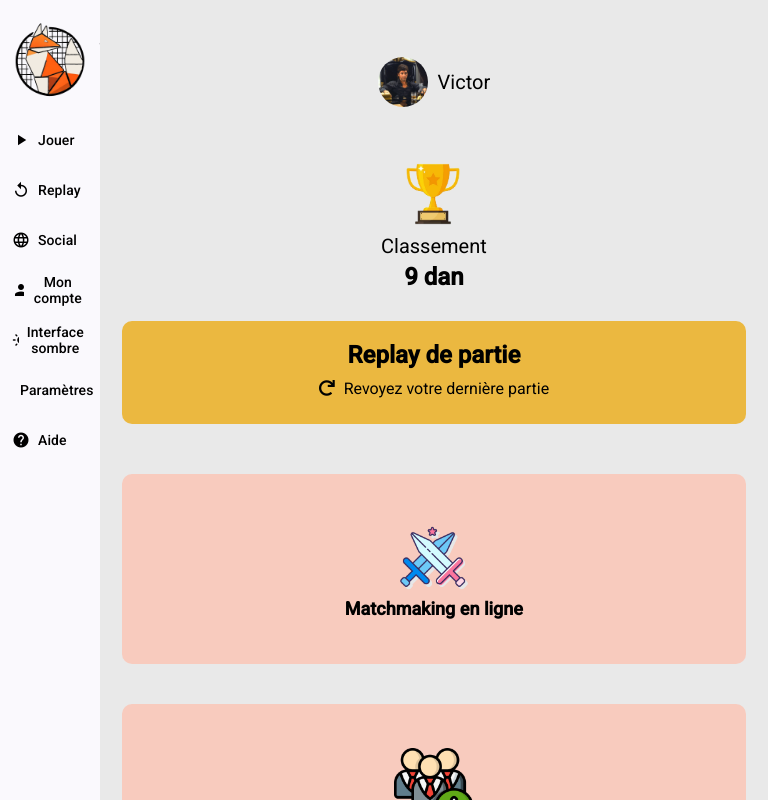
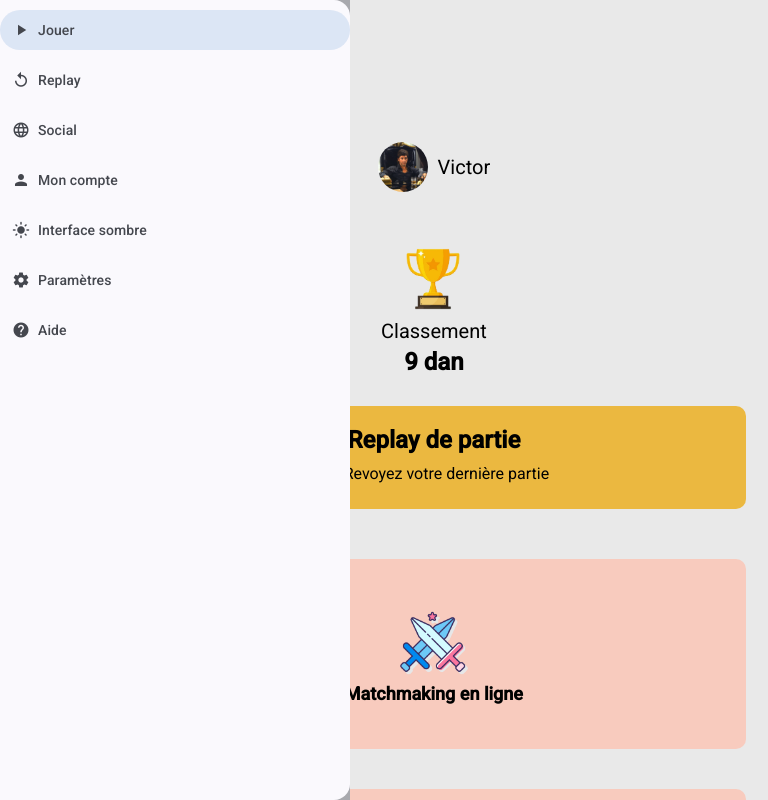
Before and after one commit to victorinhoOo/dijon-go-server, an Angular app in the folder Client/: page / in a window 768 px wide. Built offline with nearby package versions, Linux system fonts and the light colour scheme.

Commit message:
[component : navbar et hamberger-btn ]ajout du responsive dans la navbar

```diff
--- a/Client/src/app/app.component.html
+++ b/Client/src/app/app.component.html
@@ -1,7 +1,12 @@
 <div id="app-component-container">
-    <app-navbar></app-navbar>
+    <app-navbar *ngIf="isNavbarVisible" (closeNavbar)="onCloseNavbar()"></app-navbar>
 
   <div id="content-container">
-    <router-outlet></router-outlet>
+
+    <router-outlet>
+
+      <app-hamburger-btn (toggleNavbar)="toggleNavbar()" ></app-hamburger-btn>
+
+    </router-outlet>
   </div>
 </div>
--- a/Client/src/app/app.component.ts
+++ b/Client/src/app/app.component.ts
@@ -3,21 +3,33 @@ import { RouterOutlet } from '@angular/router';
 import { GridComponent } from './grid/grid.component';
 import { NavbarComponent } from './navbar/navbar.component';
 import { IndexComponent } from './index/index.component';
+import { CommonModule } from '@angular/common';
+import { HamburgerBtnComponent } from './hamburger-btn/hamburger-btn.component';
+import { HostListener } from '@angular/core';
 
 @Component({
   selector: 'app-root',
   standalone: true,
-  imports: [RouterOutlet, GridComponent, NavbarComponent, IndexComponent],
+  imports: [RouterOutlet, GridComponent, NavbarComponent, IndexComponent, CommonModule,HamburgerBtnComponent],
   templateUrl: './app.component.html',
   styleUrl: './app.component.css'
 })
 export class AppComponent implements AfterViewInit{
+
+  // Ajout d'une propriété pour gérer la visibilité de la navbar
+  private _isNavbarVisible: boolean = false;
+
+  // Getter pour obtenir la visibilité de la navbar
+  public get isNavbarVisible(): boolean {
+    return this._isNavbarVisible;
+  }
 
   title = 'Client';
   private state: string;
 
   public constructor(){
     this.state = "light"
+    this.checkScreenSize();
   }
 
   ngAfterViewInit(): void {
@@ -53,9 +65,28 @@ export class AppComponent implements AfterViewInit{
 
   }
 
+  // Méthode pour basculer la visibilité de la navbar
+  public toggleNavbar(): void {
+    this._isNavbarVisible = !this._isNavbarVisible;
+  }
+
+   // Méthode pour gérer la fermeture de la navbar
+   public onCloseNavbar(): void {
+    this._isNavbarVisible = false;
+  }
+
+  // Méthode pour vérifier la taille de l'écran et ajuster la navbar
+  private checkScreenSize(): void {
+    const screenWidth = window.innerWidth;
+    this._isNavbarVisible = screenWidth >= 768;
 
 
+  }
 
-
+  // Écouter les changements de taille de l'écran
+  @HostListener('window:resize', ['$event'])
+  onResize(event: any): void {
+    this.checkScreenSize();
+  }
 
 }
--- /dev/null
+++ b/Client/src/app/hamburger-btn/hamburger-btn.component.html
@@ -0,0 +1,6 @@
+
+<button class="test-nav-mobile" (click)="onToggleNavbar()">
+    <svg xmlns="http://www.w3.org/2000/svg" width="32" height="32" fill="currentColor" class="bi bi-list" viewBox="0 0 16 16">
+        <path fill-rule="evenodd" d="M2.5 12a.5.5 0 0 1 .5-.5h10a.5.5 0 0 1 0 1H3a.5.5 0 0 1-.5-.5m0-4a.5.5 0 0 1 .5-.5h10a.5.5 0 0 1 0 1H3a.5.5 0 0 1-.5-.5m0-4a.5.5 0 0 1 .5-.5h10a.5.5 0 0 1 0 1H3a.5.5 0 0 1-.5-.5"/>
+    </svg>
+</button>
--- /dev/null
+++ b/Client/src/app/hamburger-btn/hamburger-btn.component.ts
@@ -0,0 +1,16 @@
+import { Component, EventEmitter, Output } from '@angular/core';
+
+@Component({
+  selector: 'app-hamburger-btn',
+  standalone: true,
+  imports: [],
+  templateUrl: './hamburger-btn.component.html',
+  styleUrl: './hamburger-btn.component.css'
+})
+export class HamburgerBtnComponent {
+  @Output() toggleNavbar = new EventEmitter<void>();
+
+  onToggleNavbar(): void {
+    this.toggleNavbar.emit();
+  }
+}
--- a/Client/src/app/navbar/navbar.component.css
+++ b/Client/src/app/navbar/navbar.component.css
@@ -28,3 +28,48 @@ button{
     width: 100px;
     height: 100px;
 }
+
+@media (max-width: 768px) {
+    mat-sidenav-container{
+        width: 350px;
+        height: 100%;
+        color: black !important;
+        transition: transform 0.5s ease-in-out;
+    }
+    #logo-container{
+        display: none;
+    }
+    #navbar-sidenav {
+        width: 350px;
+    }
+
+    mat-sidenav.opened {
+    transform: translateX(0);
+    }
+
+    #closeBtn {
+    display: flex;
+    color: red;
+    margin-top: 5px;
+    margin-bottom: 20px;
+    }
+
+    #closeBtn button {
+        font-size: 36px;
+        color: orange;
+        width: 100%;
+        background-color: transparent;
+        border: none;
+    }
+
+
+
+  }
+
+  @media (min-width: 768px) {
+    #closeBtn{
+        display: none;
+
+    }
+
+  }
--- a/Client/src/app/navbar/navbar.component.html
+++ b/Client/src/app/navbar/navbar.component.html
@@ -1,4 +1,13 @@
-<mat-sidenav-container id="navbar-container">
+<mat-sidenav-container id="navbar-container"  >
+
+  <mat-sidenav  [mode]="'over'"   [opened]="IsNavbarVisible"  id="navbar-sidenav">
+
+    <div id="closeBtn" (click)="close()">
+      <button mat-button >
+        <mat-icon id="reply" >close</mat-icon>
+      </button>
+    </div>
+
   <mat-sidenav-content id="logo-container">
     <img src="renard.png" id="logo" alt="logo">
     DGS
@@ -53,6 +62,10 @@
       <mat-icon>help</mat-icon>
       Aide
     </button>
+
   </mat-sidenav-content>
 
+
+
+</mat-sidenav>
 </mat-sidenav-container>
--- a/Client/src/app/navbar/navbar.component.ts
+++ b/Client/src/app/navbar/navbar.component.ts
@@ -2,19 +2,48 @@ import { Component } from '@angular/core';
 import { MatSidenavModule } from '@angular/material/sidenav';
 import { MatButtonModule } from '@angular/material/button';
 import { MatIconModule } from '@angular/material/icon';
+import { CommonModule } from '@angular/common';
+import { Output,EventEmitter } from '@angular/core';
 
 @Component({
   selector: 'app-navbar',
   standalone: true,
-  imports: [MatSidenavModule, MatButtonModule, MatIconModule],
+  imports: [MatSidenavModule, MatButtonModule, MatIconModule,CommonModule],
   templateUrl: './navbar.component.html',
   styleUrl: './navbar.component.css',
 })
 export class NavbarComponent {
+
+   // Émettre un événement pour notifier la fermeture
+   @Output() closeNavbar = new EventEmitter<void>();
+
+  // Attribut privé pour la visibilité de la navbar
+  private isNavbarVisible: boolean = true;
+
+  // Getter pour obtenir l'état de la navbar
+  public get IsNavbarVisible(): boolean {
+    return this.isNavbarVisible;
+  }
+
+  // Setter pour modifier l'état de la navbar
+  public set SetIsNavbarVisible(value: boolean) {
+    this.isNavbarVisible = value;
+  }
+
   private lightState: string;
 
   public constructor() {
     this.lightState = 'light';
+    this.isNavbarVisible = true;
+  }
+
+  close(): void {
+    this.isNavbarVisible = false;
+    this.closeNavbar.emit(); // Émettre l'événement pour signaler la fermeture
+  }
+
+  toggleNavbar(): void {
+    this.isNavbarVisible = !this.isNavbarVisible;
   }
 
 
```
Also changed, not shown: 1 other file (tests, documents, lock files or other folders).
